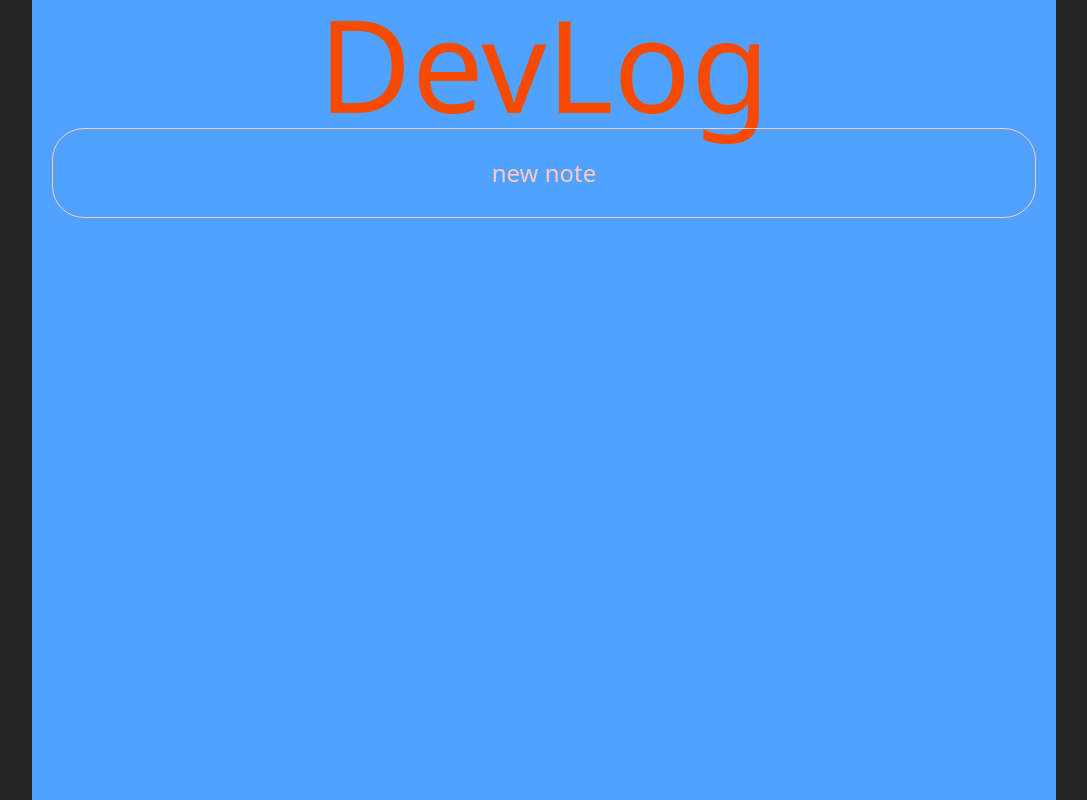
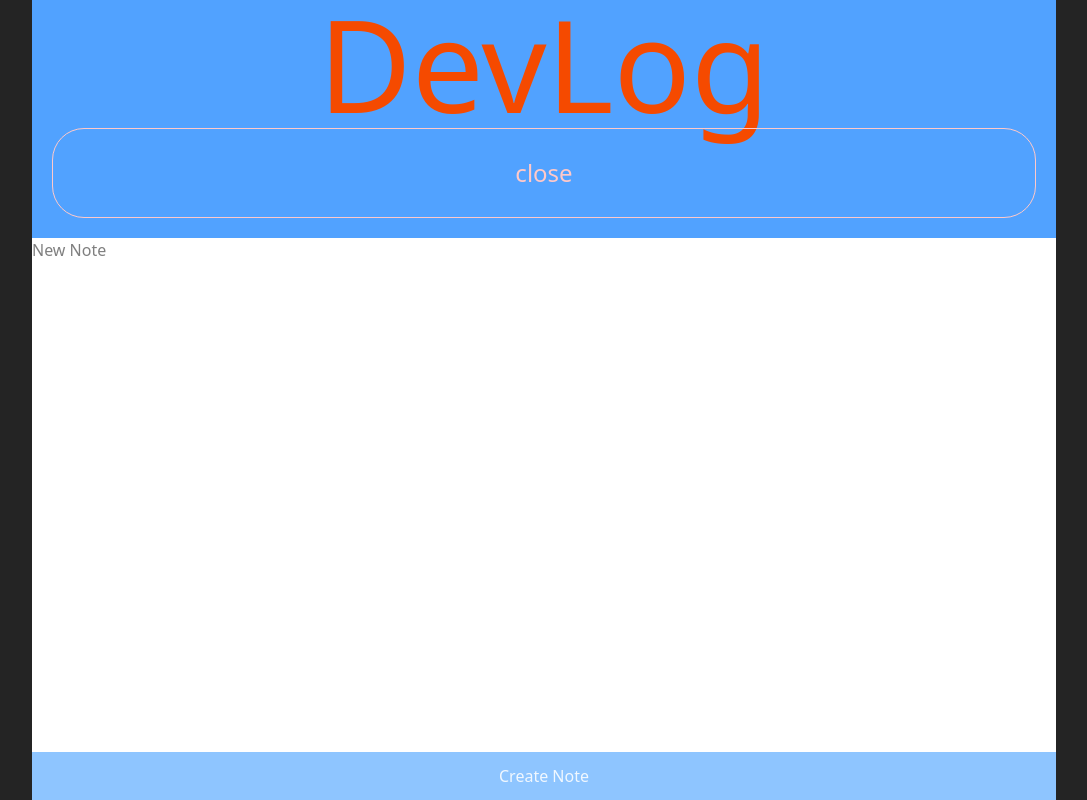
Before and after one commit to ntpotraz/devlog, a React app: page / in a window 1280 px wide. Both pictures are taken after a click on the button "new note". Shown: the whole page, without its empty margins (96-1183 px from the left). Built offline with nearby package versions, Linux system fonts and the light colour scheme; the HTML template or start-up script is replaced by a standard one; a web font is replaced by a local one.

Commit message:
Finished up major functionality

```diff
--- a/src/App.tsx
+++ b/src/App.tsx
@@ -1,6 +1,27 @@
+import { useState } from "react";
+
 import "./App.css";
+import Homepage from "./Homepage";
+import CreateNote from "./CreateNote";
 
 function App() {
+  const [newNote, setNewNote] = useState<boolean>(false);
+  const [noteText, setNoteText] = useState<string>("");
+  const [notes, setNotes] = useState<Note[]>([]);
+
+  type Note = {
+    body: string;
+    time: Date;
+  };
+
+  function addNote() {
+    const note: Note = { body: noteText, time: new Date() };
+
+    setNotes([...notes, note]);
+    setNoteText("");
+    setNewNote(false);
+  }
+
   return (
     <div className="bg-blue-400 h-full flex flex-col">
       <h1 className="heroText text-orange-600 text-9xl font-extralight">
@@ -9,16 +30,21 @@ function App() {
       <button
         type="button"
         className="text-red-200 text-2xl border-1 rounded-4xl mx-5 py-7 hover:brightness-115 hover:scale-101 hover:transition-all duration-200 ease-in-out"
-        onClick={newNote}
+        onClick={() => setNewNote(!newNote)}
       >
-        new note
+        {newNote ? "close" : "new note"}
       </button>
+      {newNote ? (
+        <CreateNote
+          noteText={noteText}
+          setNoteText={setNoteText}
+          addNote={addNote}
+        />
+      ) : (
+        <Homepage notes={notes} />
+      )}
     </div>
   );
 }
 
-function newNote() {
-  console.log("New Note")
-}
-
 export default App;
--- /dev/null
+++ b/src/CreateNote.tsx
@@ -0,0 +1,27 @@
+import { useId } from "react";
+
+type CreateNoteProps = {
+  noteText: string;
+  setNoteText: (text: string) => void;
+  addNote: () => void;
+}
+
+function CreateNote({ noteText, setNoteText, addNote }: CreateNoteProps) {
+  return (
+    <>
+      <textarea
+        value={noteText}
+        onChange={(event) => setNoteText(event.target.value)}
+        className="text-black bg-white mt-5 resize-none outline-0 grow"
+        name="noteText"
+        id={useId()}
+        placeholder="New Note"
+      />
+      <button className="bg-blue-300 p-3" type="submit" onClick={addNote}>
+        Create Note
+      </button>
+    </>
+  );
+}
+
+export default CreateNote;
--- /dev/null
+++ b/src/Homepage.tsx
@@ -0,0 +1,23 @@
+import Note from "./Note";
+
+type HomepageProps = {
+  notes: { body: string; time: Date }[];
+};
+
+function Homepage({ notes }: HomepageProps) {
+  return (
+    <div>
+      {notes.length === 0 ? (
+        <p>No notes available</p>
+      ) : (
+        <ul>
+          {notes.map(({body, time}) => (
+            <Note body={body} time={time} />
+          ))}
+        </ul>
+      )}
+    </div>
+  );
+}
+
+export default Homepage;
--- /dev/null
+++ b/src/Note.tsx
@@ -0,0 +1,10 @@
+function Note({ body, time }: {body: string, time: Date}) {
+  return (
+    <div className="my-5 bg-green-400">
+      <h2>{time.toLocaleDateString()} {time.toLocaleTimeString()}</h2>
+      <p>{body}</p>
+    </div>
+  );
+}
+
+export default Note;
```
